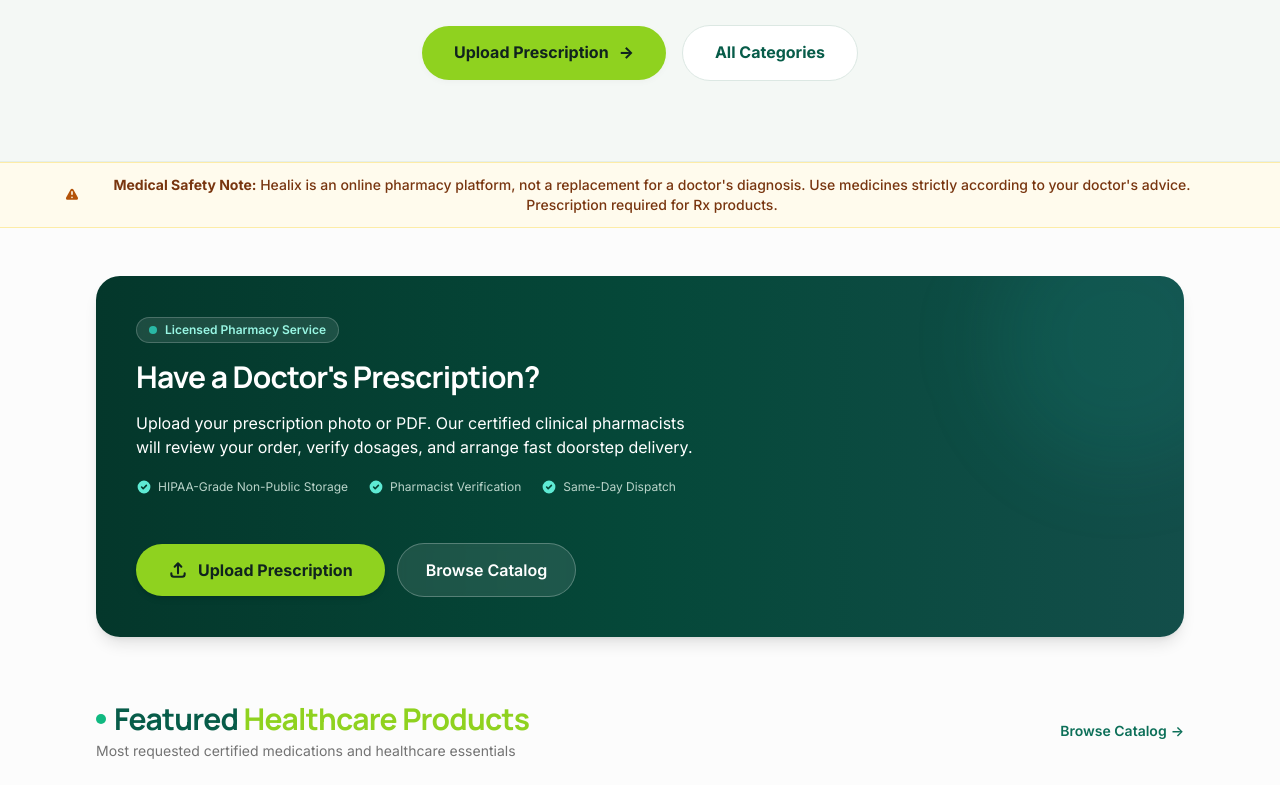
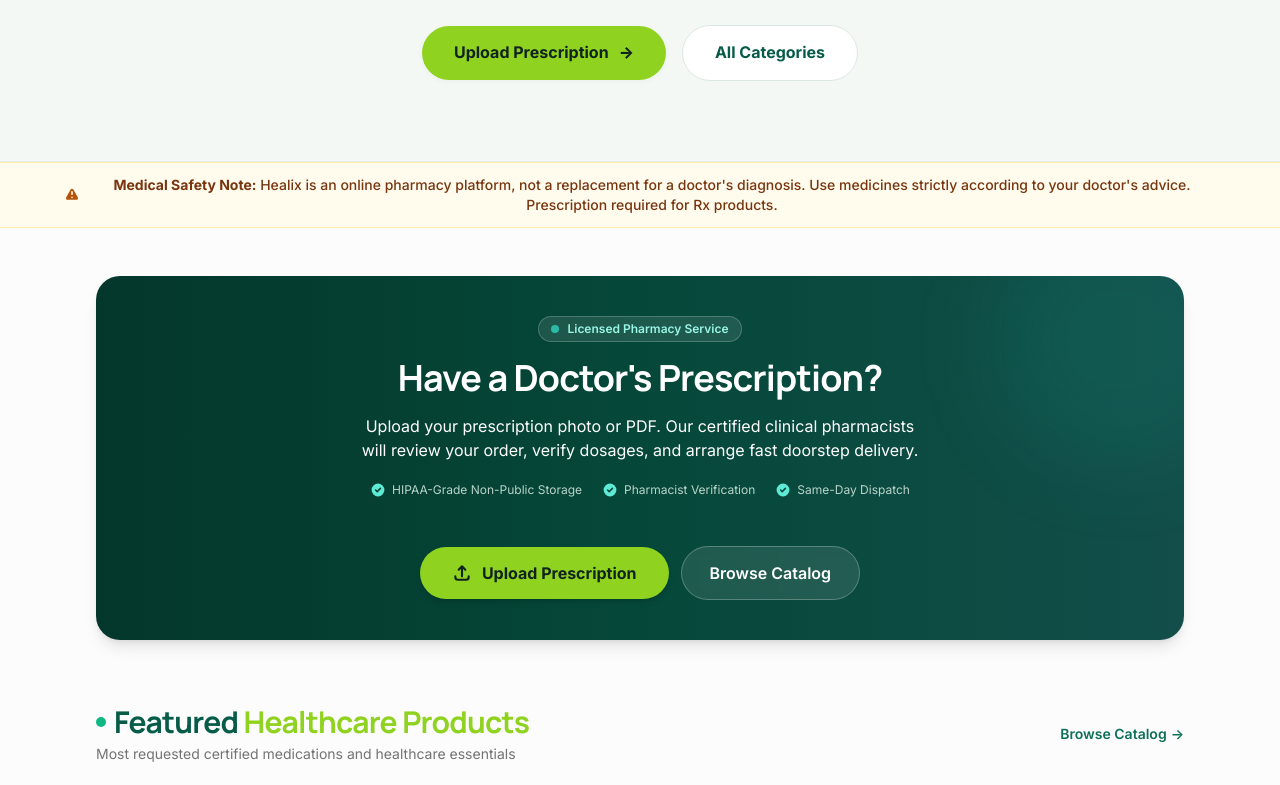
Before and after one commit to Javeria-Sami/Healix_by_javeria, a React (Vite) app in the folder client/: page /pharmacy in a window 1280 px wide. Shown: the part 583-1368 px from the top of the page. Built offline with nearby package versions, Linux system fonts and the light colour scheme.

Commit message:
style(pharmacy): center content and action buttons in prescription CTA banner

```diff
--- a/client/src/components/pharmacy/PrescriptionUploadBanner.jsx
+++ b/client/src/components/pharmacy/PrescriptionUploadBanner.jsx
@@ -9,9 +9,9 @@
       <div className="absolute top-0 right-0 -mr-16 -mt-16 w-64 h-64 rounded-full bg-teal-500/10 blur-2xl pointer-events-none" />
       <div className="absolute bottom-0 left-1/3 -mb-20 w-80 h-80 rounded-full bg-primary-500/10 blur-3xl pointer-events-none" />
 
-      <div className="relative z-10 flex flex-col justify-between gap-6 sm:gap-8">
-        {/* TOP AREA: Informational Content & Trust Indicators */}
-        <div className="space-y-4 max-w-2xl text-left">
+      <div className="relative z-10 flex flex-col items-center text-center justify-between gap-6 sm:gap-8 max-w-3xl mx-auto">
+        {/* TOP AREA: Informational Content & Trust Indicators (Centered) */}
+        <div className="space-y-4 max-w-2xl mx-auto text-center flex flex-col items-center">
           {/* 1. Licensed Pharmacy Service Badge */}
           <div className="inline-flex items-center gap-2 px-3 py-1 rounded-full bg-white/10 backdrop-blur-sm border border-white/20 text-xs font-semibold text-teal-200">
             <span className="w-2 h-2 rounded-full bg-teal-400 animate-pulse" />
@@ -19,17 +19,17 @@
           </div>
 
           {/* 2. Main Heading */}
-          <h3 className="text-xl sm:text-2xl md:text-3xl font-bold tracking-tight text-white font-heading">
+          <h3 className="text-xl sm:text-2xl md:text-3xl lg:text-4xl font-bold tracking-tight text-white font-heading">
             Have a Doctor's Prescription?
           </h3>
 
           {/* 3. Short Supporting Description */}
-          <p className="text-sm sm:text-base text-primary-100/90 leading-relaxed max-w-xl font-body">
+          <p className="text-sm sm:text-base text-primary-100/90 leading-relaxed max-w-xl mx-auto font-body">
             Upload your prescription photo or PDF. Our certified clinical pharmacists will review your order, verify dosages, and arrange fast doorstep delivery.
           </p>
 
           {/* 4. Trust/Feature Indicators */}
-          <div className="flex flex-wrap items-center gap-y-2 gap-x-5 pt-1 text-xs text-primary-200">
+          <div className="flex flex-wrap items-center justify-center gap-y-2 gap-x-5 pt-1 text-xs text-primary-200">
             <span className="flex items-center gap-1.5">
               <svg className="w-4 h-4 text-teal-300 flex-shrink-0" fill="currentColor" viewBox="0 0 20 20">
                 <path fillRule="evenodd" d="M10 18a8 8 0 100-16 8 8 0 000 16zm3.707-9.293a1 1 0 00-1.414-1.414L9 10.586 7.707 9.293a1 1 0 00-1.414 1.414l2 2a1 1 0 001.414 0l4-4z" clipRule="evenodd" />
@@ -51,11 +51,11 @@
           </div>
         </div>
 
-        {/* BOTTOM AREA: Action Buttons */}
-        <div className="flex flex-col sm:flex-row items-stretch sm:items-center gap-3 pt-2 sm:pt-4">
+        {/* BOTTOM AREA: Action Buttons (Centered) */}
+        <div className="flex flex-col sm:flex-row items-center justify-center gap-3 pt-2 sm:pt-4 w-full sm:w-auto">
           <Link
             to={ROUTES.PHARMACY_PRESCRIPTION}
-            className="inline-flex items-center justify-center gap-2.5 px-8 py-3.5 rounded-full bg-[#8FD21F] hover:bg-[#7CB919] text-[#10231E] font-bold text-sm sm:text-base transition-all duration-200 shadow-md hover:shadow-lg hover:-translate-y-0.5 focus:outline-none focus-visible:ring-2 focus-visible:ring-[#8FD21F] active:scale-[0.98]"
+            className="inline-flex items-center justify-center gap-2.5 px-8 py-3.5 rounded-full bg-[#8FD21F] hover:bg-[#7CB919] text-[#10231E] font-bold text-sm sm:text-base transition-all duration-200 shadow-md hover:shadow-lg hover:-translate-y-0.5 focus:outline-none focus-visible:ring-2 focus-visible:ring-[#8FD21F] active:scale-[0.98] w-full sm:w-auto"
           >
             <svg className="w-5 h-5 text-[#10231E]" fill="none" viewBox="0 0 24 24" stroke="currentColor">
               <path strokeLinecap="round" strokeLinejoin="round" strokeWidth={2.5} d="M4 16v1a3 3 0 003 3h10a3 3 0 003-3v-1m-4-8l-4-4m0 0L8 8m4-4v12" />
@@ -64,7 +64,7 @@
           </Link>
           <Link
             to={ROUTES.PHARMACY_MEDICINES}
-            className="inline-flex items-center justify-center gap-2 px-7 py-3.5 rounded-full bg-white/10 hover:bg-white/20 text-white font-semibold text-sm sm:text-base border border-white/25 backdrop-blur-sm transition-all duration-200 hover:-translate-y-0.5 focus:outline-none focus-visible:ring-2 focus-visible:ring-white"
+            className="inline-flex items-center justify-center gap-2 px-7 py-3.5 rounded-full bg-white/10 hover:bg-white/20 text-white font-semibold text-sm sm:text-base border border-white/25 backdrop-blur-sm transition-all duration-200 hover:-translate-y-0.5 focus:outline-none focus-visible:ring-2 focus-visible:ring-white w-full sm:w-auto"
           >
             <span>Browse Catalog</span>
           </Link>
```
